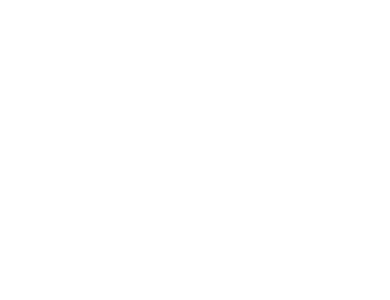
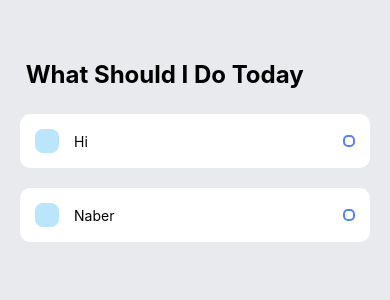
Before and after one commit to kaankvrck/Todo_App_ReactNative, a React Native app: screen / in a window 390 px wide. Shown: the top 300 px of the page. Built offline with nearby package versions, Linux system fonts and the light colour scheme.

Commit message:
Update App.js
Changing for Task.js

```diff
--- a/App.js
+++ b/App.js
@@ -1,42 +1,49 @@
+import type {Node} from 'react';
 import React from 'react';
-import type {Node} from 'react';
-import {
-  SafeAreaView,
-  ScrollView,
-  StatusBar,
-  StyleSheet,
-  Text,
-  useColorScheme,
-  View,
-} from 'react-native';
+import Task from './components/Task.js';
+import {SafeAreaView, ScrollView, StyleSheet, Text, View} from 'react-native';
 
 const App: () => Node = () => {
   return (
-    <SafeAreaView style={styles.SafeArea}>
+    <SafeAreaView style={styles.safeArea}>
       <ScrollView contentInsetAdjustmentBehavior="automatic">
-        <View />
+        <View style={styles.sectionContainer}>
+          {/*Main Title for Todo app */}
+          <View style={styles.tasksWrapper}>
+            <Text style={styles.sectionTitle}> What Should I Do Today</Text>
+            <View style={styles.items}>
+              {/*This area for adding tasks*/}
+              <Task text={'Hi'} />
+              <Task text={'Naber'} />
+            </View>
+          </View>
+        </View>
       </ScrollView>
     </SafeAreaView>
   );
 };
 
 const styles = StyleSheet.create({
+  safeArea: {
+    flex: 1,
+    backgroundColor: '#E8EAED',
+  },
   sectionContainer: {
-    marginTop: 32,
-    paddingHorizontal: 24,
+    flex: 1,
+    backgroundColor: '#E8EAED',
   },
   sectionTitle: {
     fontSize: 24,
-    fontWeight: '600',
+    fontWeight: '700',
+    marginBottom: 25,
+    color: 'black',
   },
-  sectionDescription: {
-    marginTop: 8,
-    fontSize: 18,
-    fontWeight: '400',
+  tasksWrapper: {
+    paddingTop: 60,
+    paddingHorizontal: 20,
+    paddingBottom: 10,
   },
-  highlight: {
-    fontWeight: '700',
-  },
+  items: {},
 });
 
 export default App;
```
